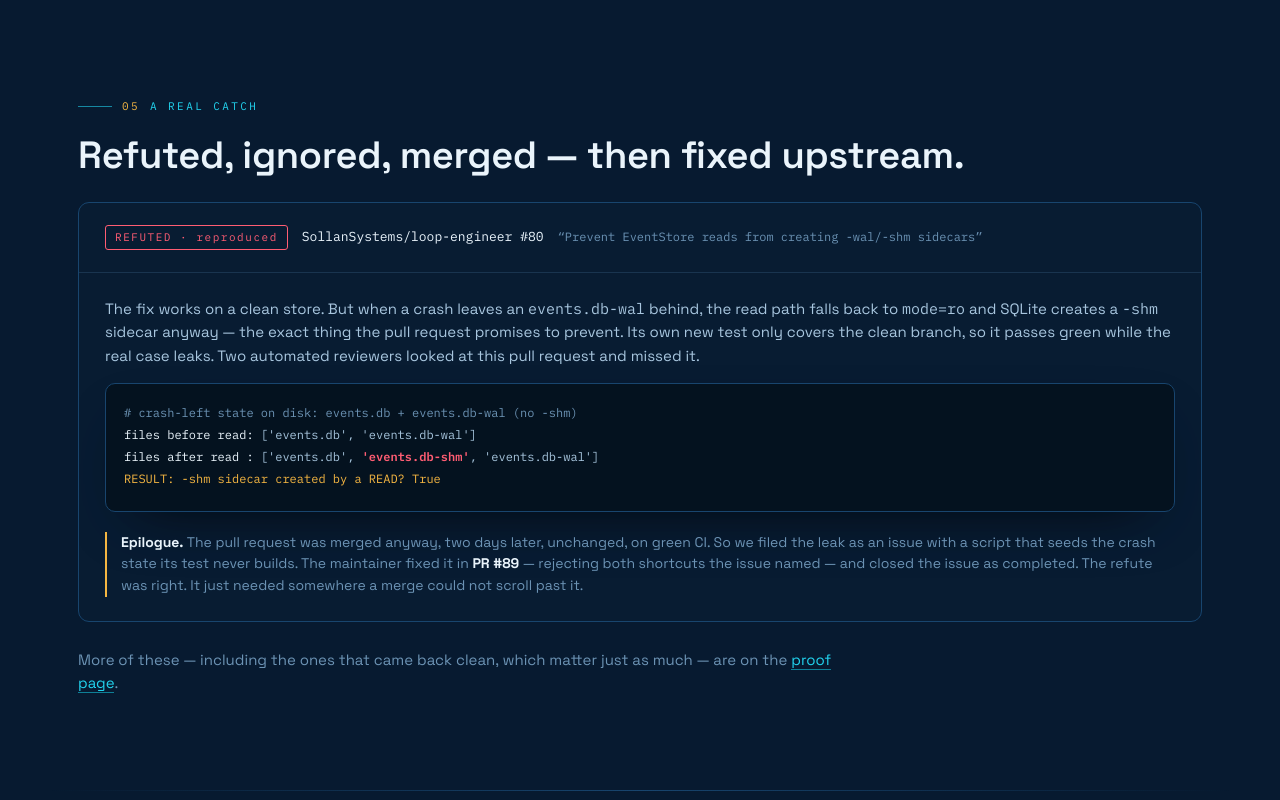
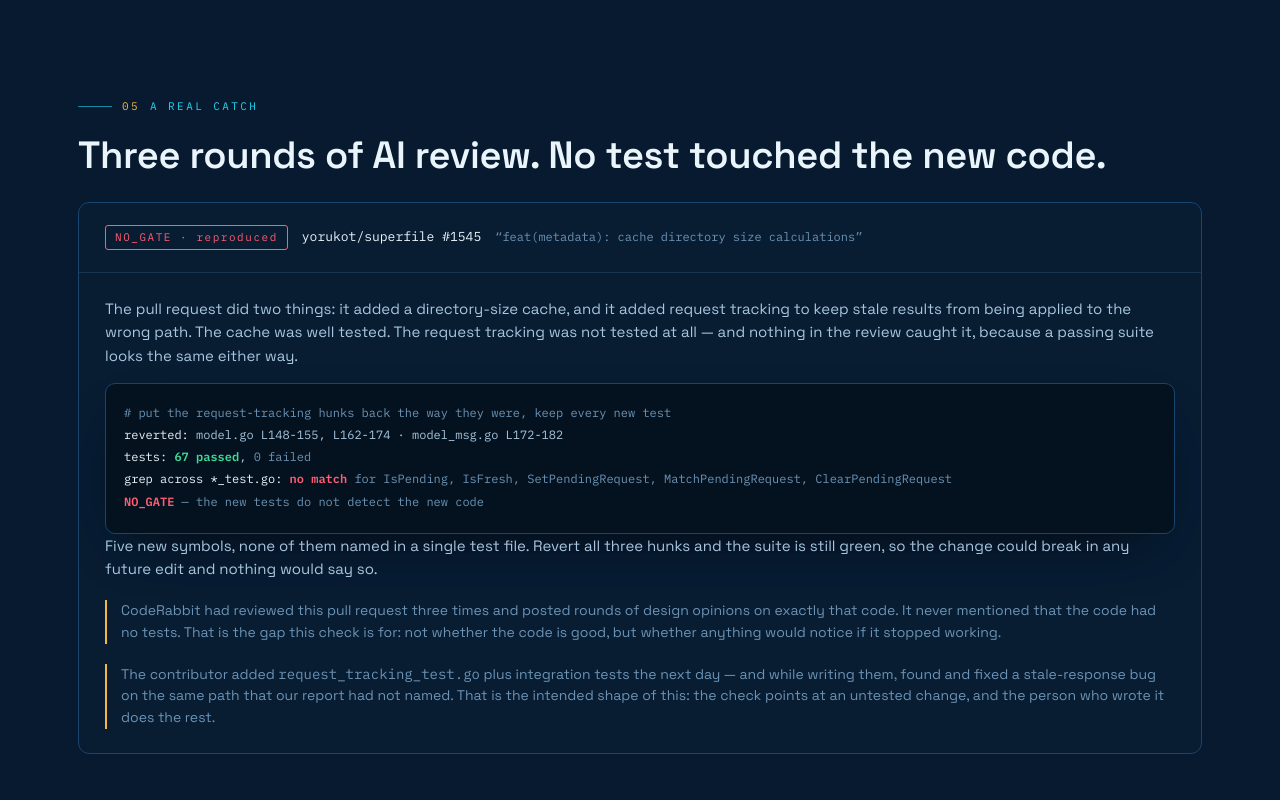
Before and after one commit to earfman/coretexa, a plain HTML site: page index.html in a window 1280 px wide. Shown: the part 3600-4400 px from the top of the page. Drawn offline with Linux system fonts and the light colour scheme.

Commit message:
Lead the catch section with a real NO_GATE instead of loop-engineer
Section 05 was showing loop-engineer #80. That finding came from the deep
adversarial pass, not from this check -- and when we ran coretexa-verify
against that PR the verdict was GATE_HOLDS. The product page was leading
with a catch the product does not make.

Replaced with superfile #1545, a genuine hand-verified NO_GATE: five
request-tracking symbols with no test referencing them, all three hunks
revertible with 67 tests still green. CodeRabbit had reviewed that PR
three times without noticing, which is the contrast worth showing.

loop-engineer moves into the limitations list, where it now says plainly
that this check returned GATE_HOLDS on it. That is its honest home.

```diff
--- a/index.html
+++ b/index.html
@@ -560,27 +560,30 @@ section.final.wrap{padding:100px 28px}
 <!-- ================= A REAL CATCH ================= -->
 <section class="wrap" id="catch">
   <div class="sec-tag"><span class="num">05</span> A real catch</div>
-  <h2 style="font-size:clamp(26px,3.2vw,38px);margin-bottom:26px">Refuted, ignored, merged &mdash; then fixed upstream.</h2>
+  <h2 style="font-size:clamp(26px,3.2vw,38px);margin-bottom:26px">Three rounds of AI review. No test touched the new code.</h2>
   <div class="catch reveal">
     <div class="ch">
-      <span class="verd">REFUTED &middot; reproduced</span>
-      <span class="repo">SollanSystems/loop-engineer #80</span>
-      <span class="mono" style="font-size:12px;color:var(--ink-dim)">&ldquo;Prevent EventStore reads from creating -wal/-shm sidecars&rdquo;</span>
+      <span class="verd">NO_GATE &middot; reproduced</span>
+      <span class="repo">yorukot/superfile #1545</span>
+      <span class="mono" style="font-size:12px;color:var(--ink-dim)">&ldquo;feat(metadata): cache directory size calculations&rdquo;</span>
     </div>
     <div class="cb">
-      <p>The fix works on a clean store. But when a crash leaves an <code class="mono">events.db-wal</code> behind, the read path falls back to <code class="mono">mode=ro</code> and SQLite creates a <code class="mono">-shm</code> sidecar anyway &mdash; the exact thing the pull request promises to prevent. Its own new test only covers the clean branch, so it passes green while the real case leaks. Two automated reviewers looked at this pull request and missed it.</p>
+      <p>The pull request did two things: it added a directory-size cache, and it added request tracking to keep stale results from being applied to the wrong path. The cache was well tested. The request tracking was not tested at all &mdash; and nothing in the review caught it, because a passing suite looks the same either way.</p>
       <div class="term" style="font-size:12px">
         <div class="term-body">
-<span class="l"><span class="c-com"># crash-left state on disk: events.db + events.db-wal (no -shm)</span></span>
-<span class="l"><span class="c-cmd">files before read:</span> ['events.db', 'events.db-wal']</span>
-<span class="l"><span class="c-cmd">files after read :</span> ['events.db', <span class="c-bad">'events.db-shm'</span>, 'events.db-wal']</span>
-<span class="l"><span class="c-flag">RESULT: -shm sidecar created by a READ? True</span></span>
+<span class="l"><span class="c-com"># put the request-tracking hunks back the way they were, keep every new test</span></span>
+<span class="l"><span class="c-cmd">reverted:</span> model.go L148-155, L162-174 &middot; model_msg.go L172-182</span>
+<span class="l"><span class="c-cmd">tests:</span> <span class="c-ok">67 passed</span>, <span class="c-dim">0 failed</span></span>
+<span class="l"><span class="c-cmd">grep across *_test.go:</span> <span class="c-bad">no match</span> <span class="c-dim">for IsPending, IsFresh, SetPendingRequest, MatchPendingRequest, ClearPendingRequest</span></span>
+<span class="l"></span>
+<span class="l"><span class="c-bad">NO_GATE</span> <span class="c-dim">&mdash; the new tests do not detect the new code</span></span>
         </div>
       </div>
-      <p class="epi"><b>Epilogue.</b> The pull request was merged anyway, two days later, unchanged, on green CI. So we filed the leak as an issue with a script that seeds the crash state its test never builds. The maintainer fixed it in <b>PR #89</b> &mdash; rejecting both shortcuts the issue named &mdash; and closed the issue as completed. The refute was right. It just needed somewhere a merge could not scroll past it.</p>
+      <p>Five new symbols, none of them named in a single test file. Revert all three hunks and the suite is still green, so the change could break in any future edit and nothing would say so.</p>
+      <p class="epi">CodeRabbit had reviewed this pull request three times and posted rounds of design opinions on exactly that code. It never mentioned that the code had no tests. That is the gap this check is for: not whether the code is good, but whether anything would notice if it stopped working.</p>
+      <p class="epi">The contributor added <code class="mono">request_tracking_test.go</code> plus integration tests the next day &mdash; and while writing them, found and fixed a stale-response bug on the same path that our report had not named. That is the intended shape of this: the check points at an untested change, and the person who wrote it does the rest.</p>
     </div>
   </div>
-  <p style="margin-top:26px;color:var(--ink-dim);font-size:15px;max-width:760px">More of these &mdash; including the ones that came back clean, which matter just as much &mdash; are on the <a href="/proof.html" style="color:var(--cyan);border-bottom:1px solid var(--cyan-dim)">proof page</a>.</p>
 </section>
 
 <div class="divider"></div>
@@ -592,7 +595,7 @@ section.final.wrap{padding:100px 28px}
   <p style="max-width:760px;color:var(--ink-dim);font-size:16px">A tool that claims to catch everything is a tool you cannot trust on anything. This one answers a single narrow question, and these are the questions it does not answer.</p>
   <ul class="cannot">
     <li><b>Whether the fix is correct</b>A perfectly correct fix with no test is <code class="mono">NO_GATE</code>. A subtly wrong fix with a test that pins the wrong behaviour is <code class="mono">GATE_HOLDS</code>. It measures whether a change is observable, never whether it is right.</li>
-    <li><b>Whether the change covers every case</b><code class="mono">GATE_HOLDS</code> means the tests notice this change. It says nothing about the case the author never considered &mdash; which is exactly how the loop-engineer bug above survived.</li>
+    <li><b>Whether the change covers every case</b><code class="mono">GATE_HOLDS</code> means the tests notice this change. It says nothing about the case the author never considered &mdash; We have a worked example of our own: a SollanSystems/loop-engineer pull request that left SQLite sidecar files behind on a crash-recovered store. We refuted it by hand &mdash; and when we later ran this check against it, the verdict was <code class="mono">GATE_HOLDS</code>. The tests did gate the change. The change was still incomplete. Finding that needs a person, or the deeper adversarial pass, not this.</li>
     <li><b>Anything about code the runner cannot reach</b>Frontend assets under a Go test runner, dependency manifests, generated files. These are reported as unreachable rather than silently counted.</li>
     <li><b>Whether the pull request should be merged</b>It produces one piece of evidence for a human decision. It is non-blocking by default for exactly that reason.</li>
   </ul>
```
